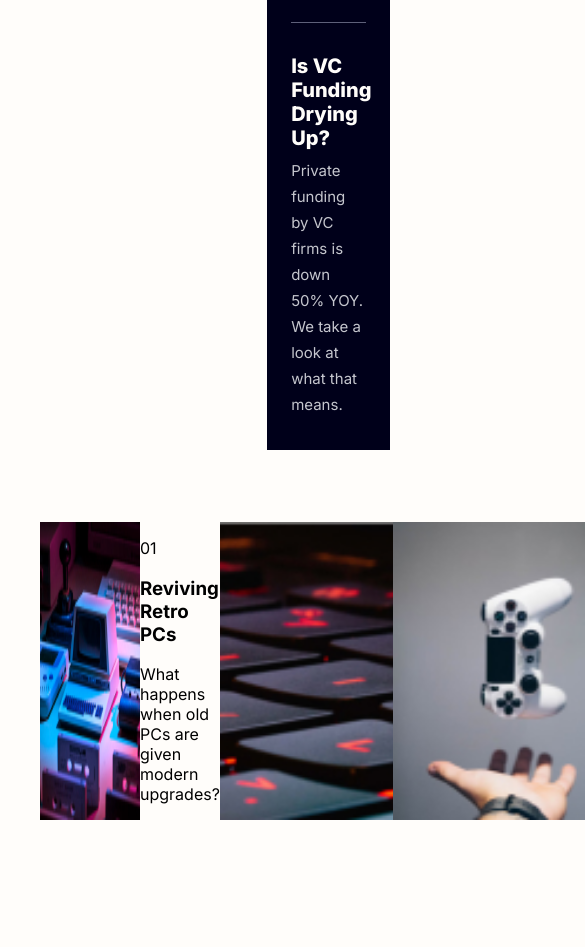
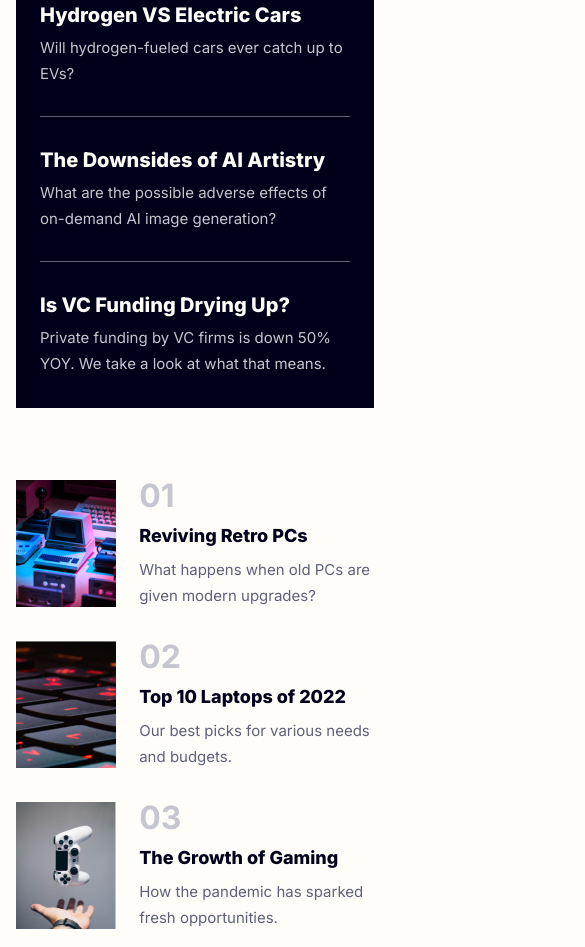
Before and after one commit to super-simon/fm-news-homepage-figma, a plain HTML site: page index.html in a window 390 px wide. Shown: the part 952-1899 px from the top of the page, 585 px wide, since content can reach past the window. Before the commit the page ends 1788 px from the top, so only its background shows below. Drawn offline with Linux system fonts and the light colour scheme.

Commit message:
Added adaptivity

```diff
--- a/assets/styles.scss
+++ b/assets/styles.scss
@@ -5,6 +5,16 @@
   --color-light-vermillion: #f15d51;
   --color-silver: #c5c6ce;
   --color-yellow: #e9aa52;
+}
+
+html {
+  box-sizing: border-box;
+}
+
+*,
+*:before,
+*:after {
+  box-sizing: inherit;
 }
 
 body {
@@ -56,12 +66,15 @@ body {
   width: 100%;
   max-width: 68.75rem;
   margin: 0 auto;
+  padding: 0 1rem;
+  // min-width: 21.4375rem;
 }
 
 .row {
   display: flex;
   flex-direction: row;
   justify-content: space-between;
+  flex-wrap: wrap;
 }
 
 .header {
@@ -81,6 +94,7 @@ body {
     gap: 2.5rem;
     margin: 0;
     text-decoration: none;
+    flex-wrap: wrap;
 
     a {
       text-decoration: none;
@@ -90,6 +104,10 @@ body {
     a:hover {
       color: var(--color-light-vermillion);
     }
+  }
+
+  &__sandwich-button {
+    display: none;
   }
 }
 
@@ -111,16 +129,16 @@ body {
   }
 
   &__details {
-    display: flex;
+    display: grid;
+    grid-template-columns: 1fr 1fr;
     gap: 1.875rem;
   }
 
   &__header {
-    width: 50%;
+    color: var(--color-dark-space-blue);
   }
 
   &__description-block {
-    width: 50%;
     display: flex;
     flex-direction: column;
     justify-content: space-between;
@@ -203,10 +221,90 @@ body {
   margin-top: 4.5rem;
 
   &__list {
+    padding: 0;
     list-style: none;
+    display: grid;
+    grid-template-columns: 1fr 1fr 1fr;
+    gap: 1.875rem;
   }
 
   &__item {
     display: flex;
+
+    &__img {
+      width: 6.25rem;
+      height: 7.9375rem;
+      object-fit: cover;
+      margin-right: 1.45rem;
+    }
+
+    &__number {
+      color: var(--color-silver);
+    }
+
+    &__header {
+      margin: 0.75rem 0 0 0;
+    }
+
+    &__header a {
+      color: var(--color-dark-space-blue);
+      text-decoration: none;
+    }
+
+    &__header a:hover {
+      color: var(--color-light-vermillion);
+    }
+
+    &__description {
+      color: var(--color-gunmetal);
+      margin: 0.5625rem 0 0 0;
+    }
   }
 }
+
+@media (max-width: 56.25rem) {
+  .header {
+    margin-top: 1.75rem;
+
+    &__menu {
+      display: none;
+    }
+
+    &__sandwich-button {
+      display: block;
+    }
+  }
+
+  .main {
+    margin-top: 2rem;
+  }
+
+  .featured-article {
+    width: 100%;
+    gap: 1.5rem;
+
+    &__details {
+      display: grid;
+      grid-template-columns: 1fr;
+      gap: 1rem;
+    }
+
+    &__button {
+      margin-top: 1.5rem;
+    }
+  }
+
+  .fetured-aside {
+    width: 100%;
+    margin-top: 4rem;
+  }
+
+  .bottom {
+    margin-top: 4.5rem;
+
+    &__list {
+      grid-template-columns: 1fr;
+      gap: 2rem;
+    }
+  }
+}
--- a/index.html
+++ b/index.html
@@ -28,6 +28,9 @@
           <li><a href="">Trending</a></li>
           <li><a href="">Categories</a></li>
         </ul>
+        <a href="#menu" class="header__sandwich-button">
+          <img src="assets/images/icon-menu.svg" alt="Open menu" />
+        </a>
       </div>
     </header>
     <main class="main">
@@ -83,29 +86,53 @@
     </main>
     <section class="bottom">
       <div class="container">
-        <ol class="row bottom__list">
+        <ol class="bottom__list">
           <li class="bottom__item">
-            <img src="assets/images/bottom01.jpg" alt="Old computer" />
-            <div>
-              <p>01</p>
-              <h3>Reviving Retro PCs</h3>
-              <p>What happens when old PCs are given modern upgrades?</p>
+            <img
+              class="bottom__item__img"
+              src="assets/images/bottom01.jpg"
+              alt="Old computer"
+            />
+            <div class="bottom__item__details">
+              <div class="bottom__item__number text-h-m">01</div>
+              <h3 class="bottom__item__header text-h-xs">
+                <a href="">Reviving Retro PCs</a>
+              </h3>
+              <p class="bottom__item__description text-body">
+                What happens when old PCs are given modern upgrades?
+              </p>
             </div>
           </li>
           <li class="bottom__item">
-            <img src="assets/images/bottom02.jpg" alt="Keyboard buttons" />
-            <div>
-              <p>02</p>
-              <h3>Top 10 Laptops of 2022</h3>
-              <p>Our best picks for various needs and budgets.</p>
+            <img
+              class="bottom__item__img"
+              src="assets/images/bottom02.jpg"
+              alt="Keyboard buttons"
+            />
+            <div class="bottom__item__details">
+              <div class="bottom__item__number text-h-m">02</div>
+              <h3 class="bottom__item__header text-h-xs">
+                <a href="">Top 10 Laptops of 2022</a>
+              </h3>
+              <p class="bottom__item__description text-body">
+                Our best picks for various needs and budgets.
+              </p>
             </div>
           </li>
           <li class="bottom__item">
-            <img src="assets/images/bottom03.jpg" alt="Gamepad" />
-            <div>
-              <p>03</p>
-              <h3>The Growth of Gaming</h3>
-              <p>How the pandemic has sparked fresh opportunities.</p>
+            <img
+              class="bottom__item__img"
+              src="assets/images/bottom03.jpg"
+              alt="Gamepad"
+            />
+            <div class="bottom__item__details">
+              <div class="bottom__item__number text-h-m">03</div>
+              <h3 class="bottom__item__header text-h-xs">
+                <a href="">The Growth of Gaming</a>
+              </h3>
+              <p class="bottom__item__description text-body">
+                How the pandemic has sparked fresh opportunities.
+              </p>
             </div>
           </li>
         </ol>
```
Also changed, not shown: assets/images/menu-close.svg (added), assets/images/menu-sandwich.svg (added), assets/styles.css, 1 other file.
